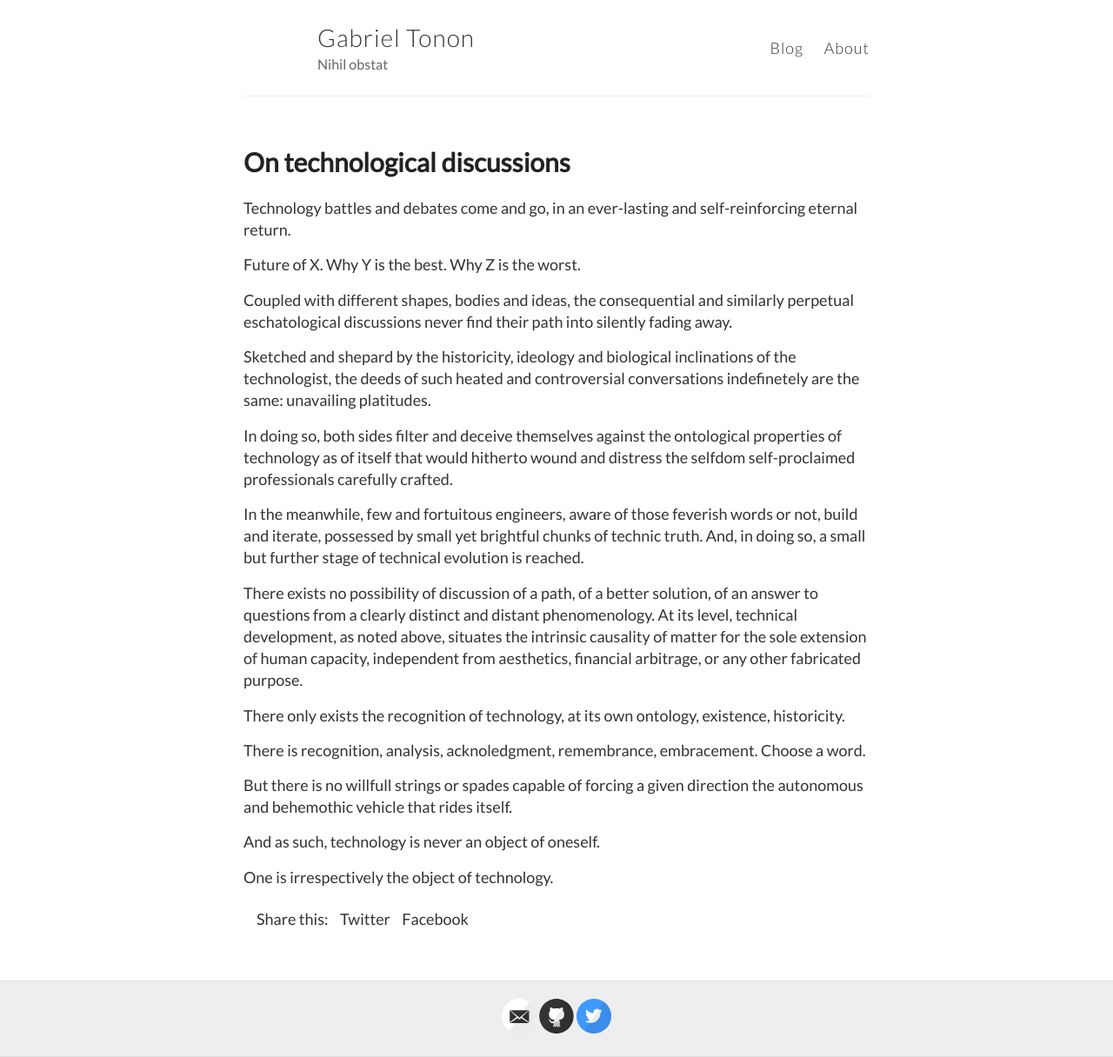
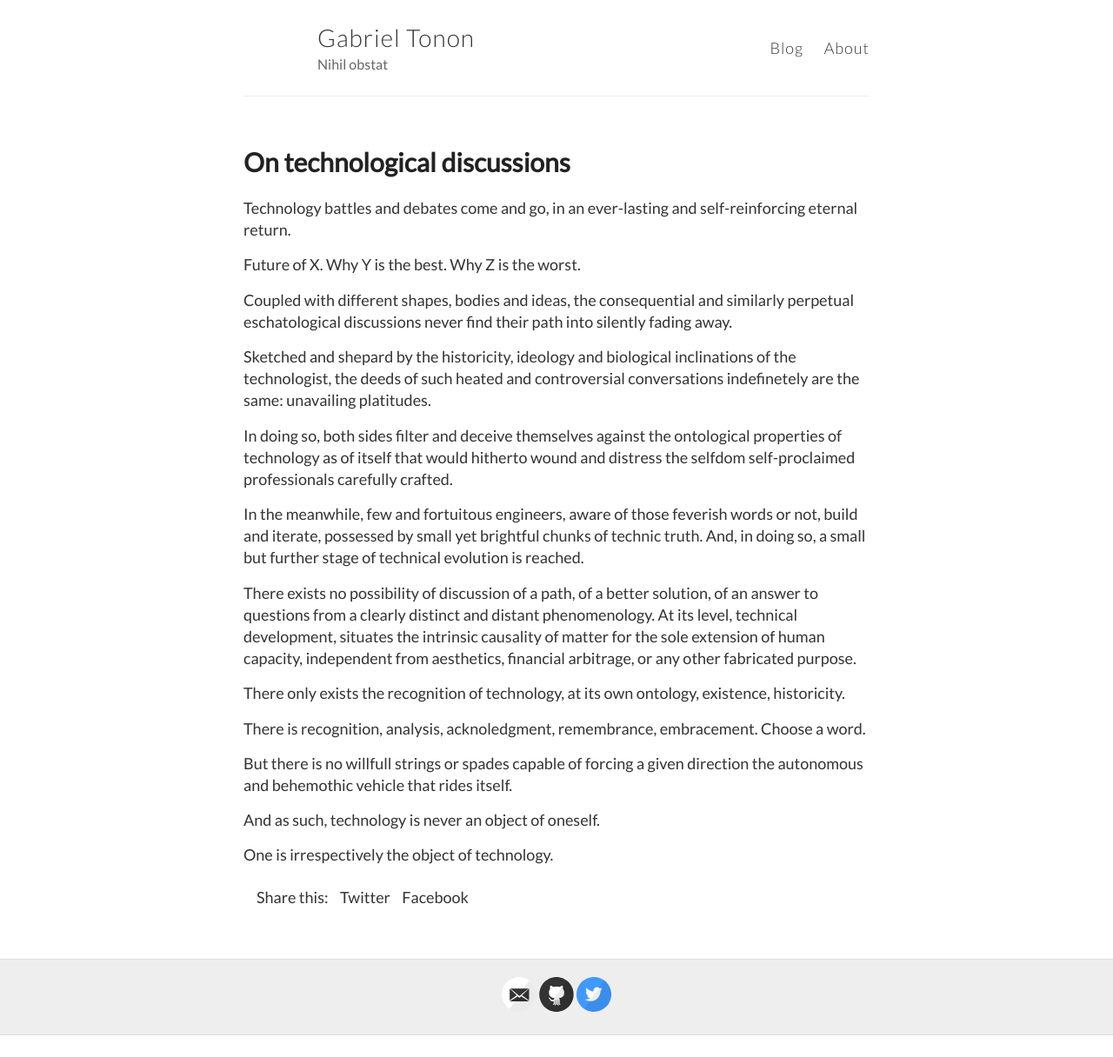
Before and after one commit to gaapt/gaapt.github.io, a Jekyll site: the page built from _posts/2017-10-30-On-technological-discussions.md, in a window 1280 px wide. Shown: the whole page at 87% size. Built offline with Jekyll 4.4.1, drawn with Linux system fonts in a browser that asks for light colours; after the commit the page ends 1191 px from its top, so only the background shows below that.

Commit message:
Update 2017-10-30-On-technological-discussions.md

```diff
--- a/_posts/2017-10-30-On-technological-discussions.md
+++ b/_posts/2017-10-30-On-technological-discussions.md
@@ -15,7 +15,7 @@
 
 In the meanwhile, few and fortuitous engineers, aware of those feverish words or not, build and iterate, possessed by small yet brightful chunks of technic truth. And, in doing so, a small but further stage of technical evolution is reached.
 
-There exists no possibility of discussion of a path, of a better solution, of an answer to questions from a clearly distinct and distant phenomenology. At its level, technical development, as noted above, situates the intrinsic causality of matter for the sole extension of human capacity, independent from aesthetics, financial arbitrage, or any other fabricated purpose.
+There exists no possibility of discussion of a path, of a better solution, of an answer to questions from a clearly distinct and distant phenomenology. At its level, technical development, situates the intrinsic causality of matter for the sole extension of human capacity, independent from aesthetics, financial arbitrage, or any other fabricated purpose.
 
 There only exists the recognition of technology, at its own ontology, existence, historicity.
 
```
